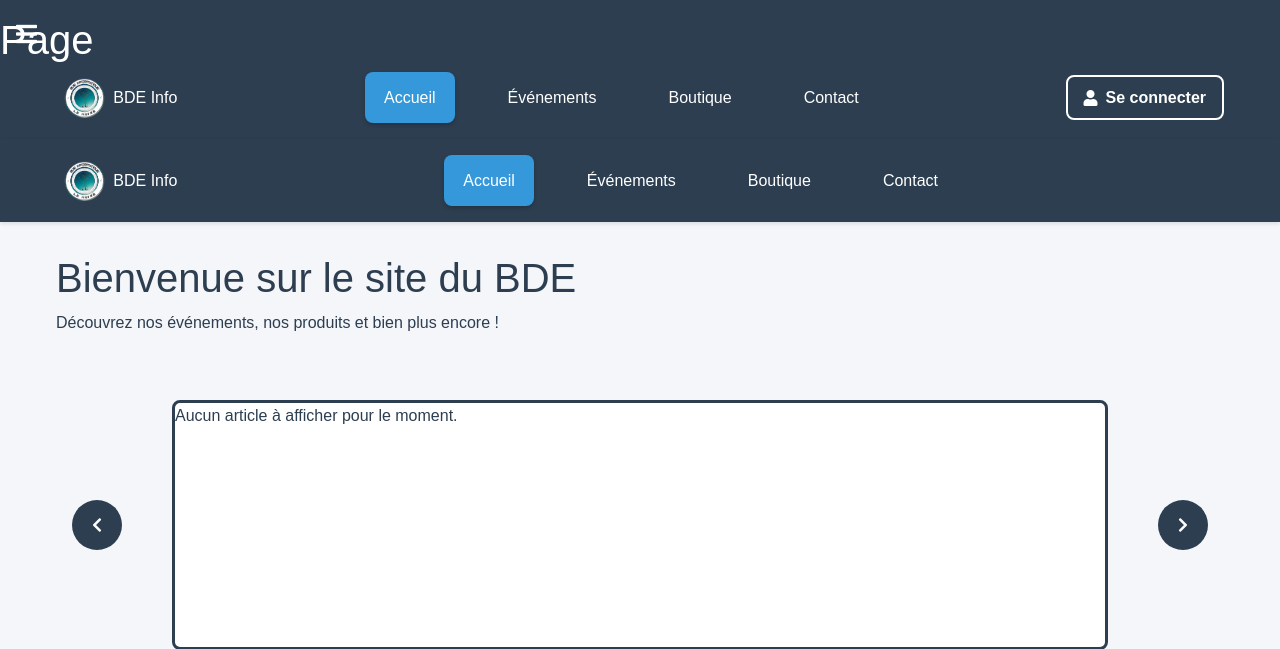
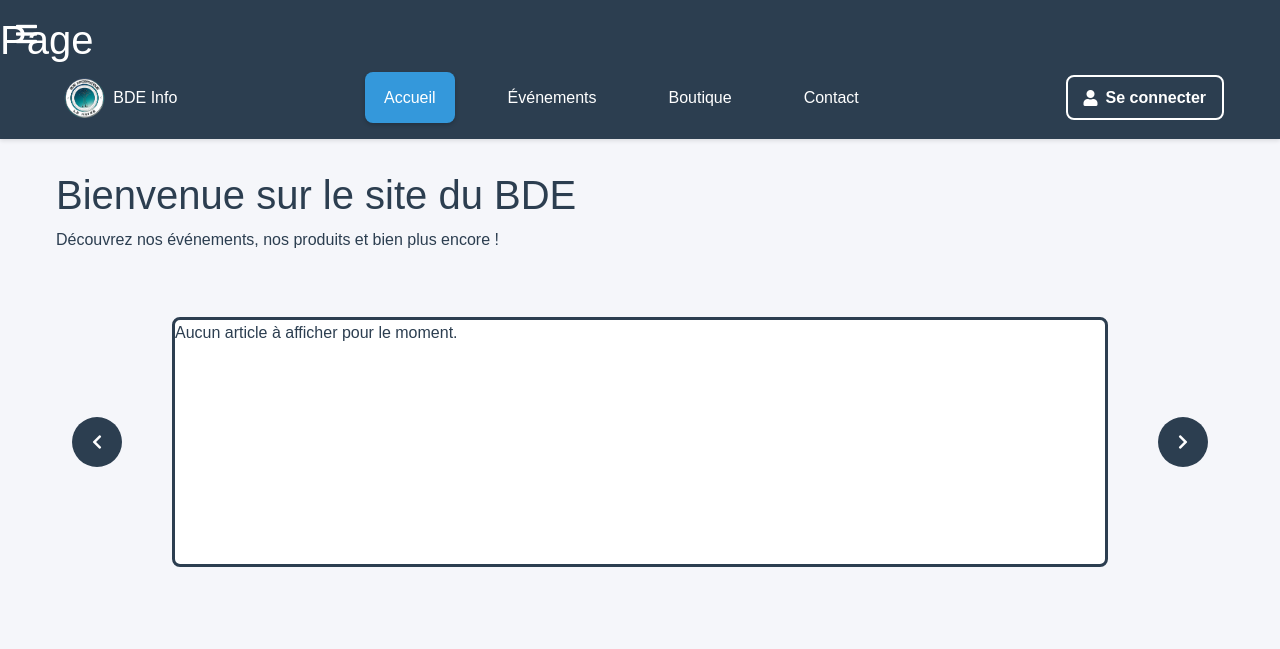
Before and after one commit to NicolasCHANTEUX/SAE_4.01_site_BDE, a PHP site: template app/views/index.php in a window 1280 px wide. Shown: the top 649 px of the page. Run offline with PHP 8.4, Linux system fonts and the light colour scheme; the template is opened without the code that fills it, so the values that code supplies are empty; some libraries are stand-ins or nearby versions.

Commit message:
règle beug header index.php

```diff
--- a/app/views/index.php
+++ b/app/views/index.php
@@ -13,24 +13,6 @@ require_once 'app/views/template/header.php';
     <link rel="stylesheet" href="https://cdnjs.cloudflare.com/ajax/libs/font-awesome/5.15.4/css/all.min.css">
 </head>
 <body>
-    <header>
-        <nav class="main-nav">
-            <div class="nav-brand">
-                <a href="/">
-                    <img src="/assets/images/logo.png" alt="Logo BDE" class="logo">
-                    <span>BDE Info</span>
-                </a>
-            </div>
-            <div class="nav-links">
-                <a href="/" class="active">Accueil</a>
-                <a href="/evenement.php">Événements</a>
-                <a href="/boutique.php">Boutique</a>
-                <a href="/contact.php">Contact</a>
-            </div>
-            <div></div>
-        </nav>
-    </header>
-
     <main id="app">
         <div class="container">
             <section id="presentation" class="hero-section">
```
